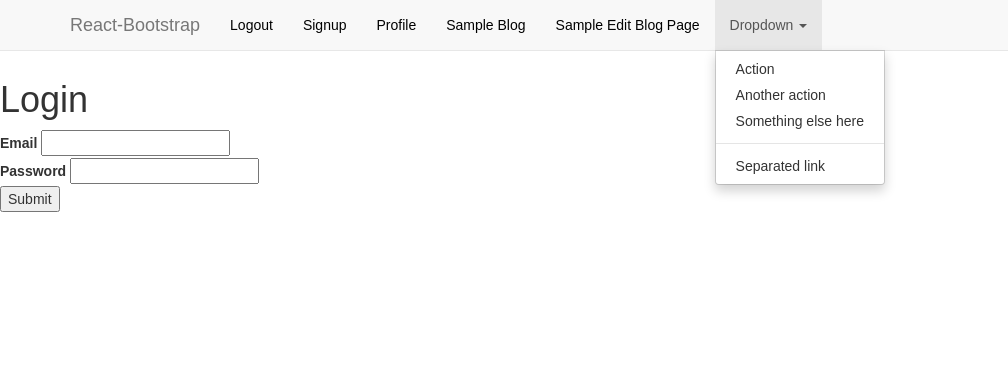
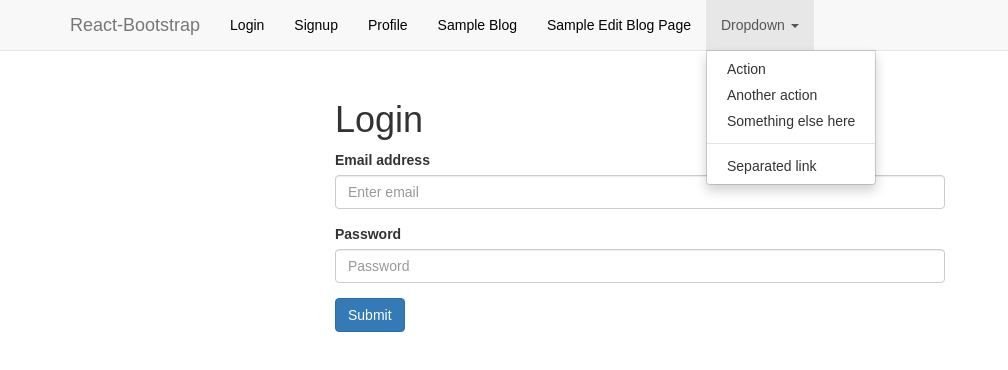
Before and after one commit to yangtheng/project-4-react, a React (Create React App) app: page /login in a window 1280 px wide. Both pictures are taken after a click on the button "Dropdown". Shown: the top 370 px of the page, without its empty margins (0-1008 px from the left). Built offline with nearby package versions, Linux system fonts and the light colour scheme.

Commit message:
able to edit title of itinerary

```diff
--- a/package.json
+++ b/package.json
@@ -15,5 +15,6 @@
     "build": "react-scripts build",
     "test": "react-scripts test --env=jsdom",
     "eject": "react-scripts eject"
-  }
+  },
+  "homepage": "https://yangtheng.github.io/project-4-react"
 }
--- a/src/App.css
+++ b/src/App.css
@@ -34,3 +34,11 @@
 a {
   color: black;
 }
+
+
+.coverPhotoDiv:hover {
+  cursor: pointer;
+  border-radius: 5px;
+  background-color: rgba(164, 163, 161, 0.5);
+  transition: background-color 0.5s;
+}
--- a/src/App.js
+++ b/src/App.js
@@ -1,60 +1,31 @@
-import React, {Component} from 'react';
-import {Navbar, Nav, NavItem, NavDropdown, MenuItem} from 'react-bootstrap'
+import React, {Component} from 'react'
 import BlogPage from './BlogPage'
 import Login from './Login'
 import Signup from './Signup'
 import Profile from './Profile'
 import EditBlogPage from './EditBlogPage'
+import Nav from './Nav'
 import {
   BrowserRouter as Router,
-  Route,
-  Link
+  Route
 } from 'react-router-dom'
 import './App.css'
 
 class App extends Component {
   constructor(props) {
     super(props)
-
+    const token = localStorage.getItem('token')
     this.state = {
-      token: props.token,
-      loggedIn: !!props.token
+      token,
+      user: null
     }
   }
+
   render () {
-    let authLink
-    if (!this.state.loggedIn) {
-      authLink = <Link to='/login'>Login</Link>
-    } else {
-      authLink = <a href='#' onClick={() => this.handleLogout()}>Logout</a>
-    }
     return (
       <Router>
         <div>
-          <Navbar fixedTop collapseOnSelect>
-            <Navbar.Header>
-              <Navbar.Brand>
-                <Link to='/'>React-Bootstrap</Link>
-              </Navbar.Brand>
-              <Navbar.Toggle />
-            </Navbar.Header>
-            <Navbar.Collapse>
-              <Nav>
-                <NavItem>{authLink}</NavItem>
-                <NavItem><Link to='/signup'>Signup</Link></NavItem>
-                <NavItem><Link to='/profile'>Profile</Link></NavItem>
-                <NavItem><Link to='/blogpage'>Sample Blog</Link></NavItem>
-                <NavItem><Link to='/edit-blogpage'>Sample Edit Blog Page</Link></NavItem>
-                <NavDropdown eventKey={3} title="Dropdown" id="basic-nav-dropdown">
-                  <MenuItem eventKey={3.1}>Action</MenuItem>
-                  <MenuItem eventKey={3.2}>Another action</MenuItem>
-                  <MenuItem eventKey={3.3}>Something else here</MenuItem>
-                  <MenuItem divider />
-                  <MenuItem eventKey={3.4}>Separated link</MenuItem>
-                </NavDropdown>
-              </Nav>
-            </Navbar.Collapse>
-          </Navbar>
+          <Nav token={this.state.token} handleLogout={this.handleLogout} />
           <div style={{margin: '10vh 0 0 0'}}>
             <Route path='/login' component={
               () => (
@@ -87,10 +58,10 @@ class App extends Component {
     )
   }
 
-  handleLogout() {
+  handleLogout () {
+    localStorage.removeItem('token')
     this.setState({
-      token: null,
-      loggedIn: false
+      token: null
     })
   }
 }
--- a/src/EditBlogPage.js
+++ b/src/EditBlogPage.js
@@ -1,22 +1,42 @@
-import React from 'react'
+import React, {Component} from 'react'
 import CoverPhotoEditPage from './CoverPhotoEditPage'
-import ActivityBody from './ActivityBody'
+// import ActivityBody from './ActivityBody'
 import {Button} from 'react-bootstrap'
 
-const EditBlogPage = () => (
+class EditBlogPage extends Component {
+  constructor () {
+    super()
+
+    this.state = {
+      day: 1
+    }
+  }
+  render () {
+    return (
       <div>
         <CoverPhotoEditPage />
         <div>
           <div style={{width: '13vw', margin: '3vh 1%', display: 'inline-block'}}>
-        <Button bsStyle='primary' style={{width: '100%'}}>Day 1</Button><br /><br />
-        <Button bsStyle='primary' style={{width: '100%'}}>Day 2</Button><br /><br />
-        <Button bsStyle='primary' style={{width: '100%'}}>Day 3</Button><br /><br />
+            <Button bsStyle='primary' style={{width: '100%'}} onClick={() => this.changeDay(1)}>Day 1</Button><br /><br />
+            <Button bsStyle='primary' style={{width: '100%'}} onClick={() => this.changeDay(2)}>Day 2</Button><br /><br />
+            <Button bsStyle='primary' style={{width: '100%'}} onClick={() => this.changeDay(3)}>Day 3</Button><br /><br />
           </div>
           <div style={{width: '80vw', padding: '5px', margin: '3vh 0 0 0', display: 'inline-block', float: 'right'}}>
-        This is Activities
+            <div>
+              <h3 style={{display: 'inline'}}>Day {this.state.day}</h3>
+              <Button bsStyle='success' style={{float: 'right', marginRight: '3vh'}}>Add new activity</Button>
+            </div>
           </div>
         </div>
       </div>
     )
+  }
+
+  changeDay (day) {
+    this.setState({
+      day
+    })
+  }
+}
 
 export default EditBlogPage
--- a/src/Login.js
+++ b/src/Login.js
@@ -1,25 +1,47 @@
 import React, {Component} from 'react'
+import {
+  Redirect
+} from 'react-router-dom'
 
 class Login extends Component {
-  constructor() {
-    super()
+  constructor (props) {
+    super(props)
 
     this.state = {
       email: '',
-      password: ''
+      password: '',
+      token: ''
     }
   }
 
   render () {
+    let alert,
+      redirect
+    if (this.state.token) {
+      alert = (
+        <div className='alert alert-success' role='alert'>
+          Login successful!
+        </div>
+      )
+      redirect = (
+        <Redirect to='/' />
+      )
+    }
     return (
-      <div>
+      <div className='col-sm-6 col-sm-offset-3'>
+        {alert}
+        {redirect}
         <h1>Login</h1>
         <form onSubmit={(e) => this.handleSubmit(e)}>
-          <label>Email</label>{' '}
-          <input type='email' value={this.state.email} onChange={(e) => this.handleChange(e, 'email')} /><br />
-          <label>Password</label>{' '}
-          <input type='password' value={this.state.password} onChange={(e) => this.handleChange(e, 'password')} /><br />
-          <input type='submit' value='Submit' />
+          <div className='form-group'>
+            <label for='exampleInputEmail1'>Email address</label>
+            <input type='email' value={this.state.email} onChange={(e) => this.handleChange(e, 'email')} className='form-control' id='exampleInputEmail1' aria-describedby='emailHelp' placeholder='Enter email' />
+          </div>
+          <div className='form-group'>
+            <label for='exampleInputPassword1'>Password</label>
+            <input type='password' value={this.state.password} onChange={(e) => this.handleChange(e, 'password')} className='form-control' id='exampleInputPassword1' placeholder='Password' />
+          </div>
+          <button type='submit' className='btn btn-primary'>Submit</button>
         </form>
       </div>
     )
@@ -36,8 +58,9 @@ class Login extends Component {
     const params = {
       grant_type: 'password',
       email: this.state.email,
-      password: this.state.password,
+      password: this.state.password
     }
+
     fetch('https://project-4-backend.herokuapp.com/oauth/token',
       {
         method: 'POST',
@@ -46,7 +69,17 @@ class Login extends Component {
         },
         body: JSON.stringify(params)
       })
-      .then(function (res) { console.log(res.json()) })
+      .then(res => {
+        if (res.status === 200) return res.json()
+        else throw new Error('error')
+      })
+      .then(result => {
+        // console.log(result.access_token)
+        localStorage.setItem('token', result.access_token)
+        this.setState({
+          token: result.access_token
+        })
+       })
       .catch(function (res) { console.log(res) })
   }
 }
--- /dev/null
+++ b/src/Nav.js
@@ -0,0 +1,56 @@
+import React, {Component} from 'react'
+import {Navbar, Nav, NavItem, NavDropdown, MenuItem} from 'react-bootstrap'
+import {
+  Link
+} from 'react-router-dom'
+
+class Navigation extends Component {
+  constructor (props) {
+    super(props)
+
+    this.state = {
+      token: props.token
+    }
+
+    this.handleLogout = this.props.handleLogout
+  }
+
+  render () {
+    let authLink,
+      signupLink
+    if (!this.state.token) {
+      authLink = <NavItem><Link to='/login'>Login</Link></NavItem>
+      signupLink = <NavItem><Link to='/signup'>Signup</Link></NavItem>
+    } else if (this.state.token) {
+      authLink = <NavItem><a href='#' onClick={() => this.handleLogout()}>Logout</a></NavItem>
+    }
+    return (
+      <Navbar fixedTop collapseOnSelect>
+        <Navbar.Header>
+          <Navbar.Brand>
+            <Link to='/'>React-Bootstrap</Link>
+          </Navbar.Brand>
+          <Navbar.Toggle />
+        </Navbar.Header>
+        <Navbar.Collapse>
+          <Nav>
+            {authLink}
+            {signupLink}
+            <NavItem><Link to='/profile'>Profile</Link></NavItem>
+            <NavItem><Link to='/blogpage'>Sample Blog</Link></NavItem>
+            <NavItem><Link to='/edit-blogpage'>Sample Edit Blog Page</Link></NavItem>
+            <NavDropdown eventKey={3} title="Dropdown" id="basic-nav-dropdown">
+              <MenuItem eventKey={3.1}>Action</MenuItem>
+              <MenuItem eventKey={3.2}>Another action</MenuItem>
+              <MenuItem eventKey={3.3}>Something else here</MenuItem>
+              <MenuItem divider />
+              <MenuItem eventKey={3.4}>Separated link</MenuItem>
+            </NavDropdown>
+          </Nav>
+        </Navbar.Collapse>
+      </Navbar>
+    )
+  }
+}
+
+export default Navigation
--- a/src/Profile.js
+++ b/src/Profile.js
@@ -1,7 +1,22 @@
-import React from 'react'
+import React, {Component} from 'react'
 
-const Profile = () => (
-  <h1>Profile Page</h1>
-)
+class Profile extends Component {
+  constructor(props){
+    super(props)
+
+    this.state = {
+      token: props.token
+    }
+  }
+
+  render () {
+    return (
+      <div>
+        <h1>Welcome Dom Phua!</h1>
+        <small>{this.props.token}</small>
+      </div>
+    )
+  }
+}
 
 export default Profile
--- a/src/Signup.js
+++ b/src/Signup.js
@@ -52,11 +52,12 @@ class Signup extends Component {
         },
         body: JSON.stringify(params)
       })
-      .then(function (res) {
+      .then(res => {
         if (res.status === 201) alert('Successfully created!')
         return res.json()
       })
-      .catch(function (err) { console.log('there is an an error: ', err) })
+      .then(result => console.log(result))
+      .catch(err => console.log('there is an an error: ', err))
   }
 }
 
--- a/src/index.js
+++ b/src/index.js
@@ -4,5 +4,5 @@ import './index.css';
 import App from './App';
 import registerServiceWorker from './registerServiceWorker';
 
-ReactDOM.render(<App token='abcdefg' />, document.getElementById('root'));
+ReactDOM.render(<App />, document.getElementById('root'));
 registerServiceWorker();
```
Also changed, not shown: src/CoverPhotoEditPage.js (+65 -7 lines). Lines whose indentation alone changed are shown as unchanged.
